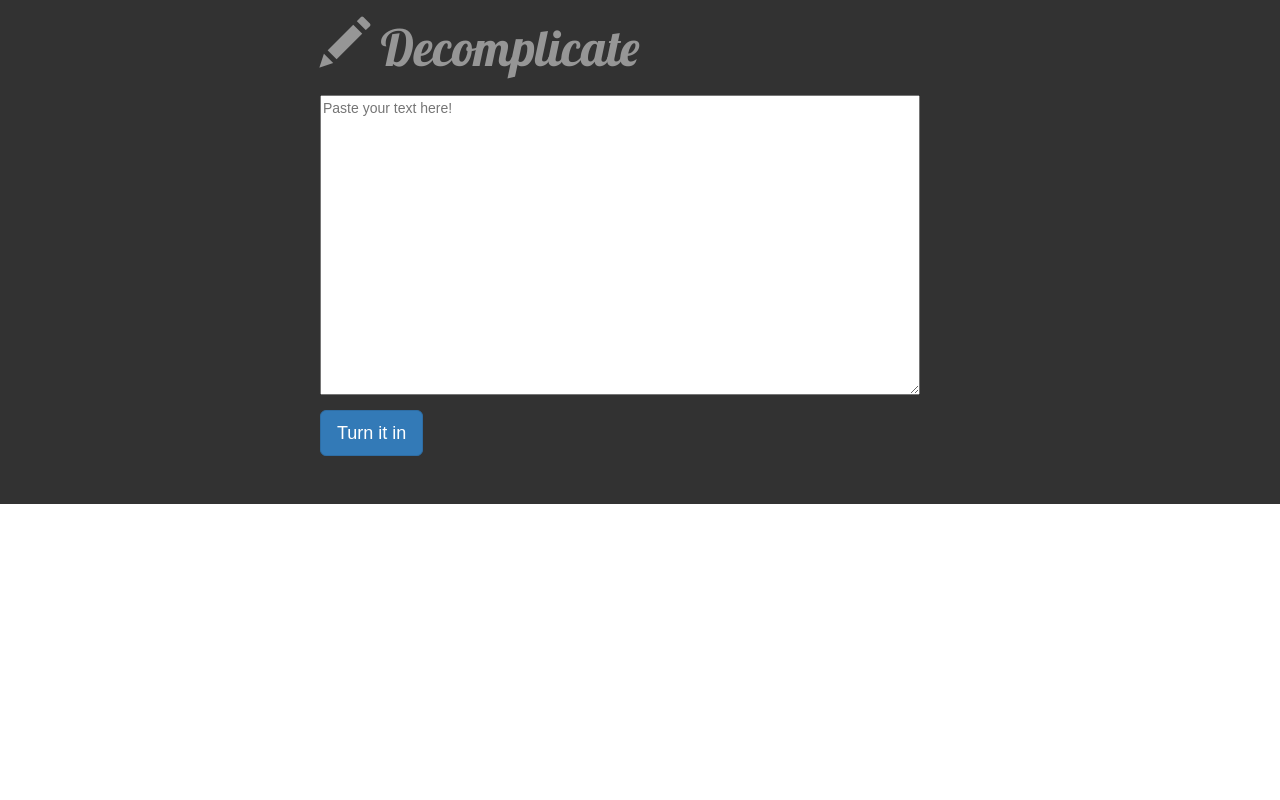
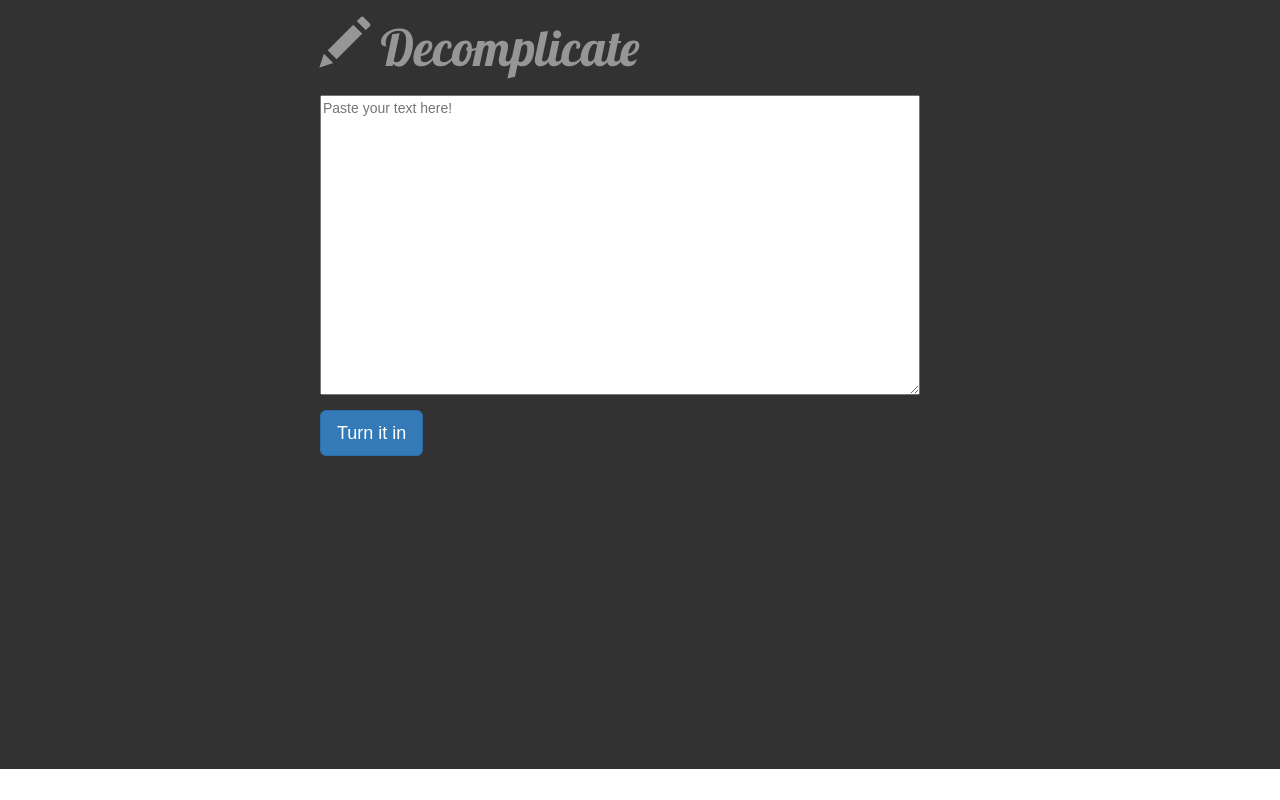
Before and after one commit to xkxx/dubhacks-2016, a React (Create React App) app in the folder client/: page / in a window 1280 px wide. Built offline with nearby package versions, Linux system fonts and the light colour scheme; a web font is replaced by a local one.

Commit message:
Update App.css

```diff
--- a/client/src/App.css
+++ b/client/src/App.css
@@ -31,7 +31,7 @@ h2{
 .secondd{
   background-color:rgb(50,50,50);
   margin-top:-2.4%;
-  height:100%;
+  height:800px;
   margin-bottom:0px;
 
 }
```
